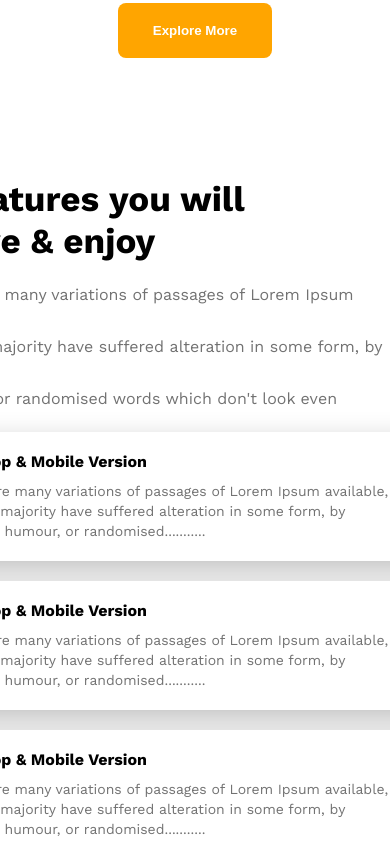
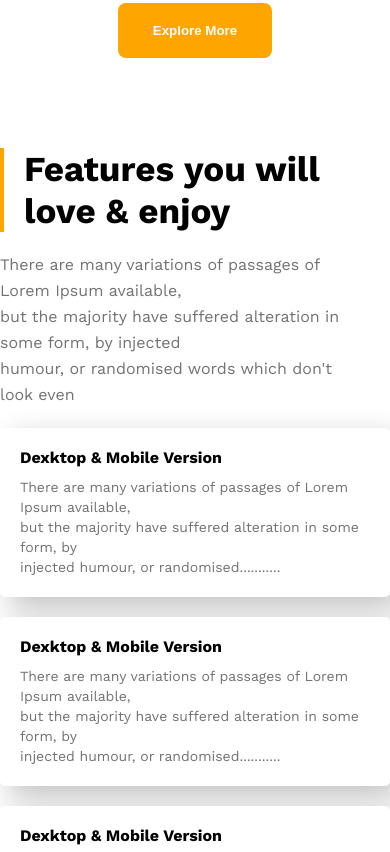
Before and after one commit to Techiesakib/G3-architects, a plain HTML site: page index.html in a window 390 px wide. Shown: the part 2385-3237 px from the top of the page. Drawn offline with nearby package versions, Linux system fonts and the light colour scheme.

Commit message:
final code

```diff
--- a/css/style.css
+++ b/css/style.css
@@ -292,12 +292,18 @@ nav ul li a:hover{
     .feature_teams{
         flex-direction: column;
     }
+    .feature_list{
+        margin: 0 30px;
+    }
     .teams_img{
         grid-template-columns: repeat(1, 1fr);
         gap: 15px;
     }
     .teams_img img{
         width: 100%;
+    }
+    .feature_small {
+        width: 350px;
     }
     .feature_details{
         margin: 20px auto;
```
